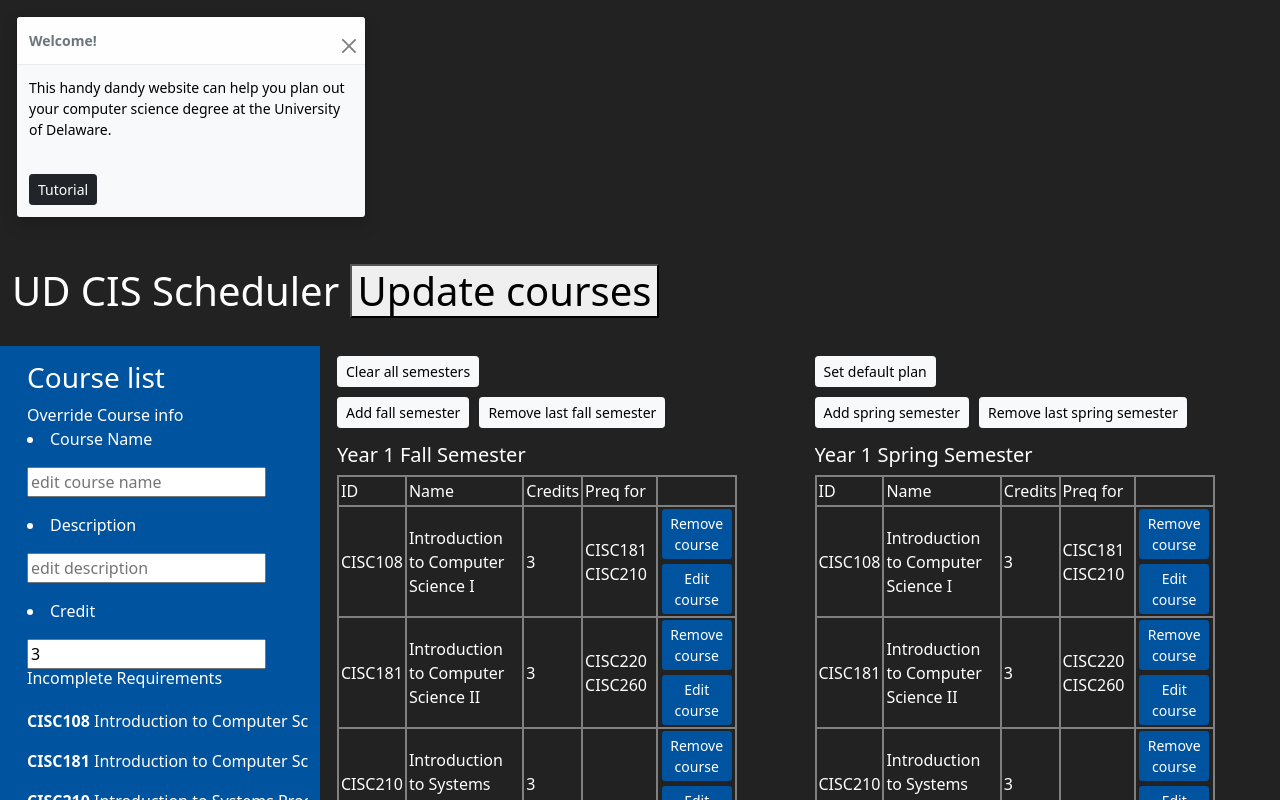
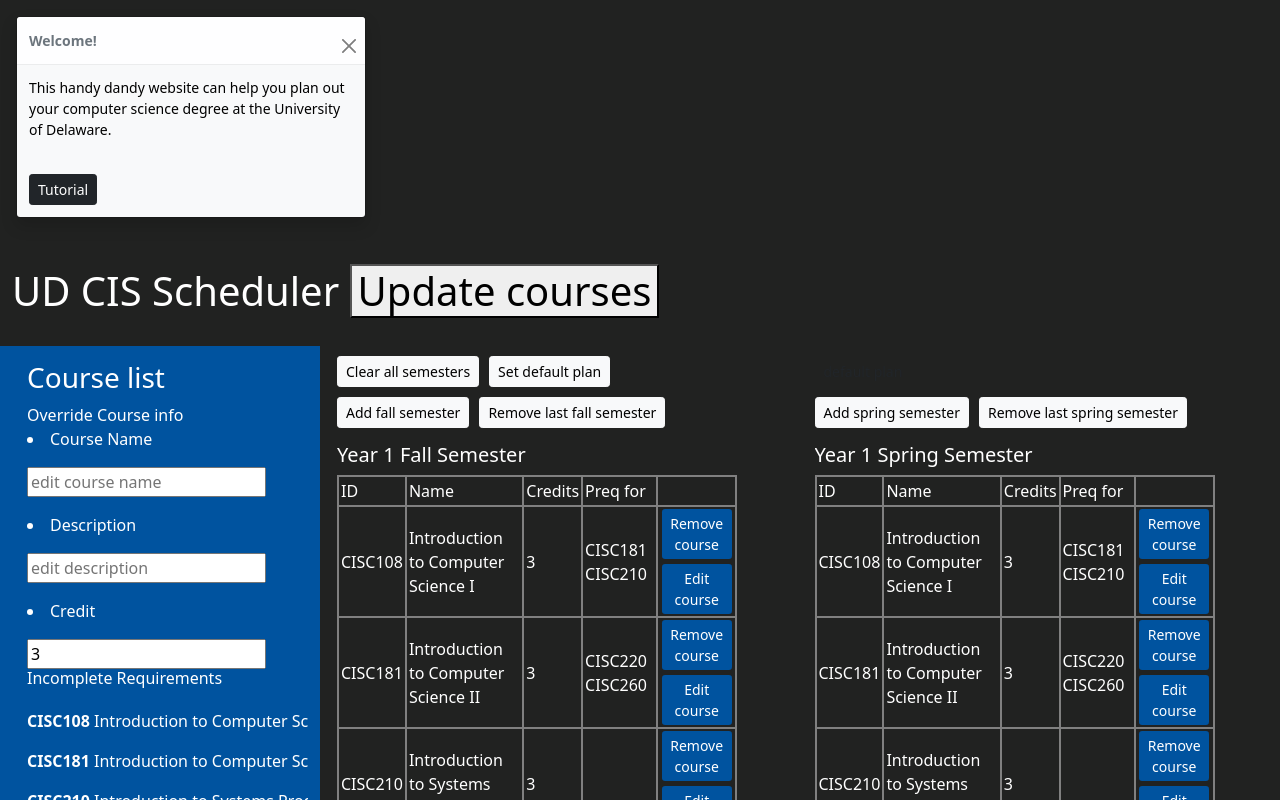
Before and after one commit to mnawar27/ud-cis-scheduler-team-7, a React (Create React App) app: page / in a window 1280 px wide. Shown: the top 800 px of the page. Built offline with nearby package versions, Linux system fonts and the light colour scheme.

Commit message:
changing layout

```diff
--- a/src/App.css
+++ b/src/App.css
@@ -21,3 +21,6 @@
   background-color: #00539F;
   margin-right: 5px;
 }
+.fake{
+  opacity: 0;
+}
--- a/src/App.tsx
+++ b/src/App.tsx
@@ -14,6 +14,7 @@
 import "./Components/Semester.css";
 import "./Components/Menu.css";
 function App(): JSX.Element {
+    const defaultfall:Course[]=[COURSES[0],COURSES[1],COURSES[2],COURSES[3]];
     const [currentCourses, setCurrentCourses] = useState([COURSES[0],COURSES[1],COURSES[2],COURSES[3]]as Course[]);
     const [fallsemesters, setFallSemesters]=useState([currentCourses,currentCourses,currentCourses,currentCourses]);
     const [springsemesters, setSpringSemesters]=useState([1,2,3,4]);
@@ -34,8 +35,8 @@
         const copy: Course[][] = [...semesters];
         copy.splice(semesters.length-1,1);
         if(semesters.length>0){
-            for(let i=0;i<semesters.length;i++){
-                n=semesters[i][semesters.length-1].id;
+            for(let i=0;i<semesters[semesters.length-1].length;i++){
+                n=semesters[semesters.length-1][i].id;
                 COURSES[n-1].enrolled=false;
             }
         }
@@ -57,8 +58,12 @@
         setFallSemesters(fcopy);
         setSpringSemesters(scopy);
     }
-    function setDefault(){
-        setFallSemesters([currentCourses,currentCourses,currentCourses,currentCourses]);
+    function setDefault(fsemesters:Course[][],ssemesters:number[]){
+        const fcopy: Course[][] = [...fsemesters];
+        const scopy: number[] = [...ssemesters];
+        fcopy.splice(0,fsemesters.length);
+        scopy.splice(0,ssemesters.length);
+        setFallSemesters([defaultfall,defaultfall,defaultfall,defaultfall]);
         setSpringSemesters([1,2,3,4]);
     }
     return (
@@ -78,23 +83,24 @@
                         <div className="row">
                             <div className="col">
                                 <button className="btn btn-light btn-sm" onClick={()=>clearSemester(fallsemesters,springsemesters)}>Clear all semesters</button>
+                                <button className="btn btn-light btn-sm" onClick={()=>setDefault(fallsemesters,springsemesters)}>Set default plan</button>
                             </div>
                         </div>
                         <button className="btn btn-light btn-sm" onClick={()=>addFallSemester(fallsemesters)}>Add fall semester</button>
                         <button className="btn btn-light btn-sm" onClick={()=>removeFallSemester(fallsemesters)}>Remove last fall semester</button>
                         {fallsemesters.map((Courses,i)=>{
                             return(
-                                <Semester key = {null}
+                                <Semester key = {i}
                                     year={i+1}
                                     season = {"Fall"}
-                                    courses = {currentCourses}
-                                    setCurrentCourses={setCurrentCourses}/>);
+                                    courses = {Courses}
+                                />);
                         })}
                     </div>
                     <div className="col">
                         <div className="row">
-                            <div className="col">
-                                <button className="btn btn-light btn-sm" onClick={()=>setDefault()}>Set default plan</button>
+                            <div>
+                                <button className=" btn btn-ligh btn-sm">default plan</button>
                             </div>
                         </div>
                         <button className="btn btn-light btn-sm" onClick={()=>addSpringSemester(springsemesters)}>Add spring semester</button>
@@ -105,7 +111,7 @@
                                     year = {i}
                                     season = {"Spring"}
                                     courses = {currentCourses}
-                                    setCurrentCourses = {setCurrentCourses}/>);
+                                />);
                         })}
                     </div>
                 </div>
```
